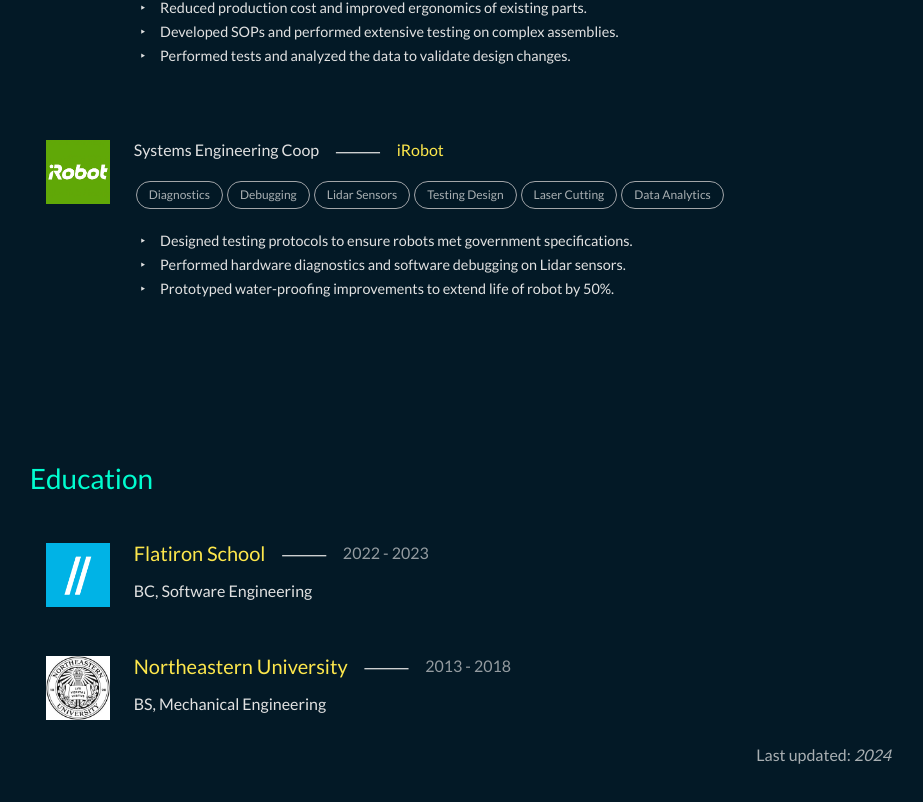
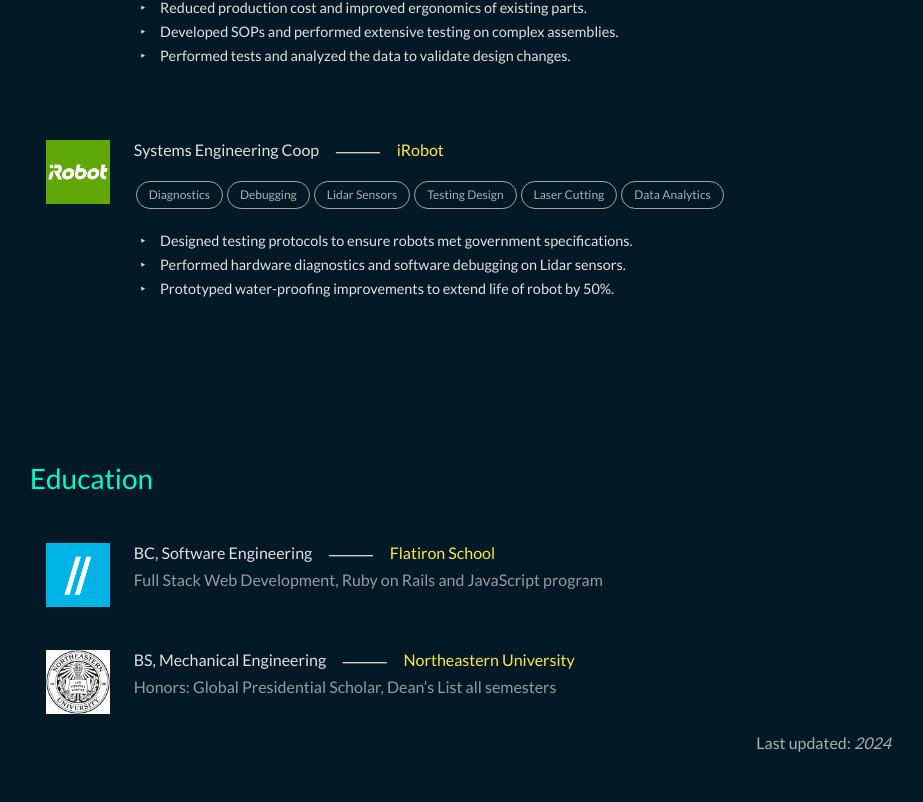
Before and after one commit to alliesoldau/personal-website, a React (Create React App) app: page / in a window 1280 px wide. Shown: the part 4247-5049 px from the top of the page, without its empty margins (293-1216 px from the left). Built offline with nearby package versions, Linux system fonts and the light colour scheme.

Commit message:
Updated formatting for education to be cleaner

```diff
--- a/src/components/Edu.js
+++ b/src/components/Edu.js
@@ -15,6 +15,8 @@ function Edu({ eduDetails }) {
       </Hidden>
       <div className="edu">
         <div className="edu-header">
+          <p>{eduDetails.program}</p>
+          <p className="divider">⸻</p>
           <a
             className="institution"
             href={`${eduDetails.url}`}
@@ -24,16 +26,11 @@ function Edu({ eduDetails }) {
           >
             <p className="institution">{eduDetails.institution}</p>
           </a>
-          <p>⸻</p>
-          <p className="years subtle">
+          {/* <p className="years">
             {eduDetails.startYear} - {eduDetails.endYear}
-          </p>
+          </p> */}
         </div>
-        <p>{eduDetails.program}</p>
-        {/* <div className="text"> */}
-        {/* <JobSkills jobSkills={jobDetails.skills} /> */}
-        {/* <JobBullets jobBullets={jobDetails.bullets} /> */}
-        {/* </div> */}
+        <p className="edu-blurb subtle">{eduDetails.blurb}</p>
       </div>
     </Grid>
   );
--- a/src/db.json
+++ b/src/db.json
@@ -122,7 +122,8 @@
             "endYear": 2023,
             "program": "BC, Software Engineering",
             "logo": "Flatiron.png",
-            "url": "https://flatironschool.com/"
+            "url": "https://flatironschool.com/",
+            "blurb": "Full Stack Web Development, Ruby on Rails and JavaScript program"
         },
         {
             "institution": "Northeastern University",
@@ -131,7 +132,8 @@
             "program": "BS, Mechanical Engineering",
             "honors": "Graduated Top of Class",
             "logo": "NEU.png",
-            "url": "https://www.northeastern.edu/"
+            "url": "https://www.northeastern.edu/",
+            "blurb": "Honors: Global Presidential Scholar, Dean’s List all semesters"
         }
     ]
 }
--- a/src/styles/jobsAndEdu.css
+++ b/src/styles/jobsAndEdu.css
@@ -45,6 +45,12 @@
     justify-content: flex-start;
   }
 
+  .edu-header {
+    a, p {
+      margin-bottom: 0.5rem;
+    }
+  }
+
   .position {
     margin-right: 1em;
     display: flex;
@@ -69,20 +75,22 @@
 
   a.institution {
     margin: 0;
-    line-height: 1;
     p {
-      margin: 0;
-      margin-right: 1rem;
-      font-size: 1.25rem;
+      margin-right: 0.5rem;
+      font-size: 1rem;
     }
   }
 
-  p.years {
+  p.divider {
+    margin: 0 1rem;
+  }
+
+  /* p.years {
     margin-bottom: 0;
     font-size: 1rem;
     line-height: 1.25;
     margin-left: 1rem;
-  }
+  } */
 
   .employer a:hover {
     filter: brightness(2);
```
Also changed, not shown: 1 other file (tests, documents, lock files or other folders).
